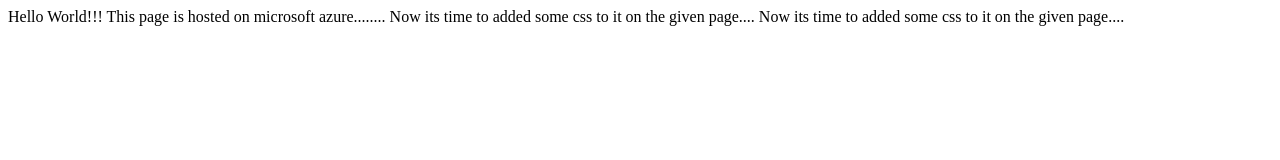
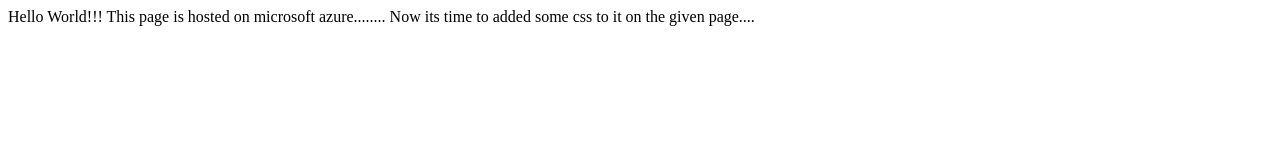
Before and after one commit to Chandra0505/ssh-demo, a plain HTML site: page index.html in a window 1280 px wide. Drawn offline with Linux system fonts and the light colour scheme.

Commit message:
remove line

```diff
--- a/index.html
+++ b/index.html
@@ -8,6 +8,6 @@
     Hello World!!!
     This page is hosted on microsoft azure........
     Now its time to added some css to it on the given page....
-    Now its time to added some css to it on the given page....
+
 </body>
 </html>
```
